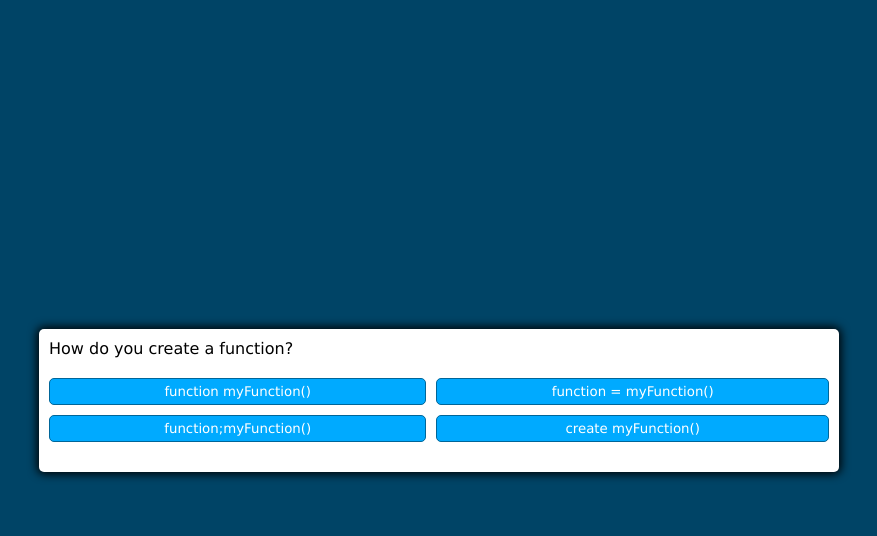
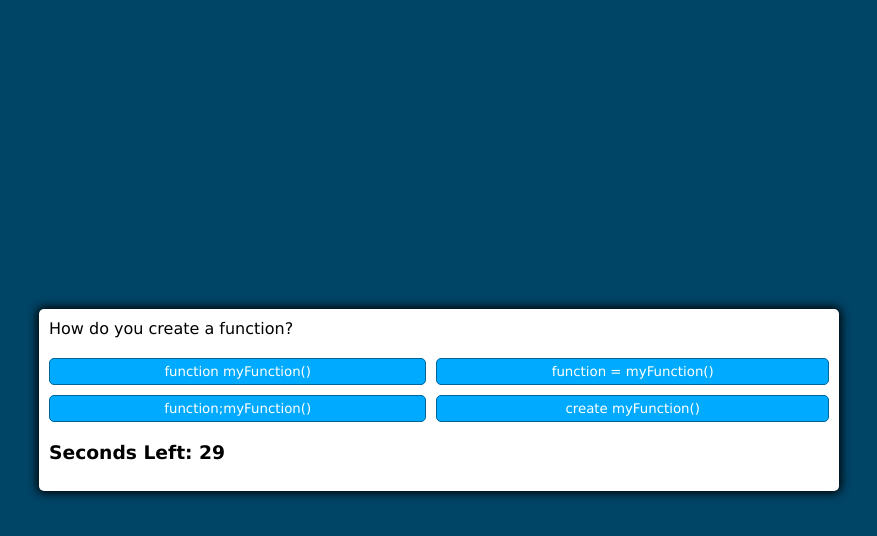
Before and after one commit to BrodZ11711/JavaQuiz, a plain HTML site: page index.html in a window 1280 px wide. Both pictures are taken after a click on the button "Start". Shown: the whole page, without its empty margins (201-1078 px from the left). Drawn offline with Linux system fonts and the light colour scheme.

Commit message:
Added timer

```diff
--- a/assets/script.js
+++ b/assets/script.js
@@ -5,16 +5,22 @@ const questionContainerElement = document.getElementById('questionContainer')
 const questionElement = document.getElementById('question')
 const answerButtonsElement = document.getElementById('answerButtons')
 
+/* Time Counter */
+const timeLeftDisplay = document.querySelector('#time-left')
+let timeLeft = 30
+
 /* Creating the variables in order to shuffle the questions */
-
 let shuffledQuestions, currentQuestionIndex
 /* When the start button is 'clicked', it will run the function startGame */
 startButton.addEventListener('click', startGame)
+startButton.addEventListener('click', countDown)
 
 function  startGame () {
     console.log('The Game... is now afoot!')
     /* When the start button is pressed, it will set the rules and button to hide class, as well as show the next question */
     startButton.classList.add('hide')
+
+
     /* This will shuffle the questions, by making it shuffle one way by either going to a positive number, making it go right, or negative number, making it go left. Math.Random with .5, will make it a 50/50 chance of going positive or negative */
     shuffledQuestions = questions.sort(() => Math.random() - .5)
     currentQuestionIndex = 0
@@ -22,6 +28,17 @@ function  startGame () {
     questionContainerElement.classList.remove('hide')
     setNextQuestion()
 }
+
+function countDown() {
+    setInterval(function() {
+        if(timeLeft <= 0) {
+            clearInterval(timeLeft =0)
+        }
+        timeLeftDisplay.innerHTML = timeLeft
+        timeLeft -= 1
+    }, 1000)
+}
+
 
 function setNextQuestion () {
     /* This will reset the answer cards, as to not show the same answers as the previous question */
--- a/index.html
+++ b/index.html
@@ -27,7 +27,7 @@
                 <button class = "btn">Answer 4</button>
             </div>
         </div>
-
+        <h3>Seconds Left: <span id = "time-left">30</span></h3>
         <div class = "controls">
             <button id = "start-btn" class = "start-btn btn">Start</button>
         </div>
```
